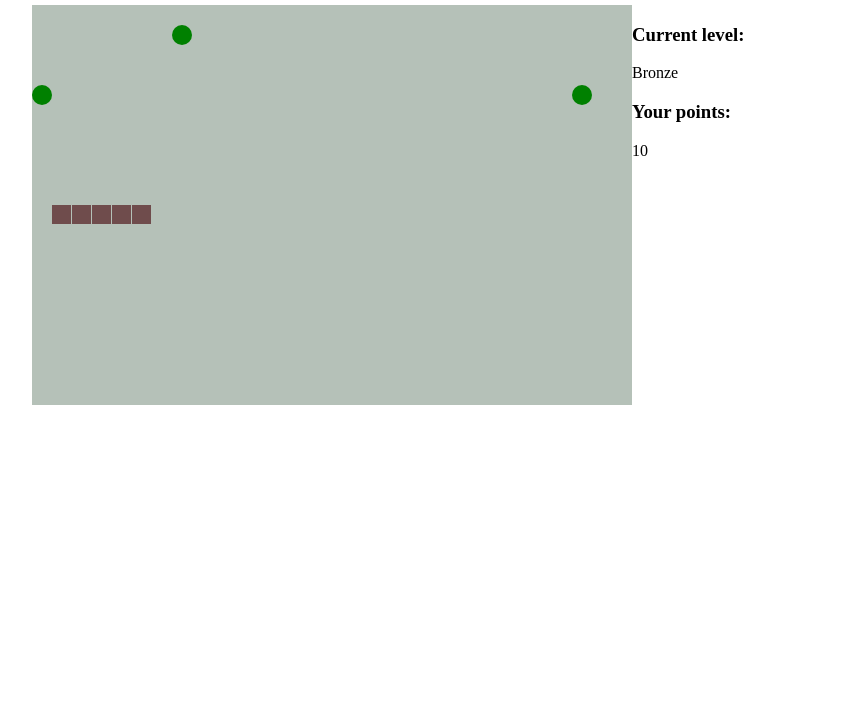
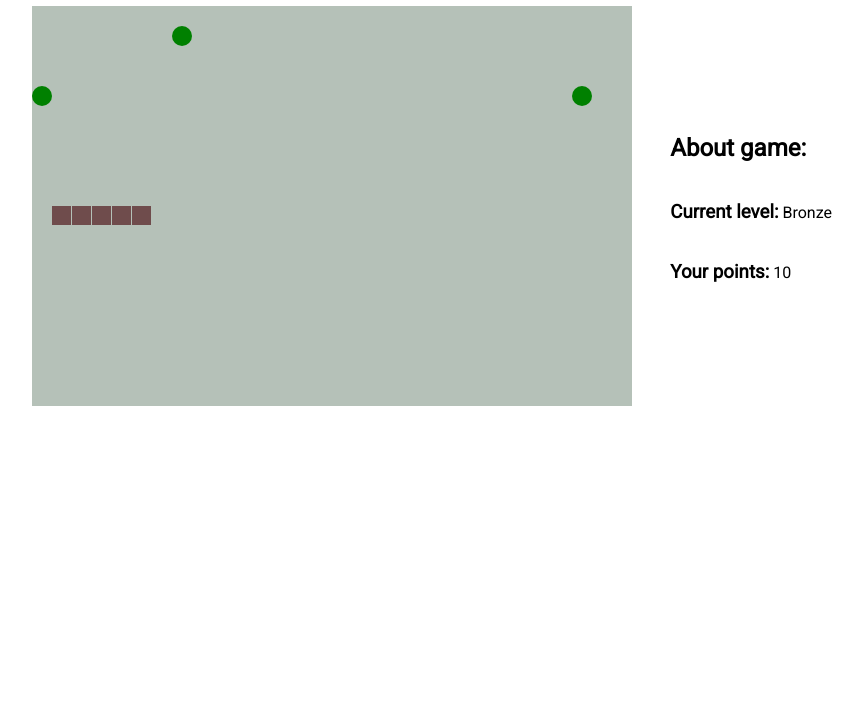
Before and after one commit to aaksionau/snake-game, a website with bundled scripts: page src/index.html in a window 1280 px wide. Shown: the part 75-800 px from the top of the page, without its empty margins (208-1071 px from the left). Built offline with nearby package versions, Linux system fonts and the light colour scheme.

Commit message:
Change styles

```diff
--- a/src/index.html
+++ b/src/index.html
@@ -6,6 +6,7 @@
     <meta http-equiv="X-UA-Compatible" content="ie=edge">
     <title>Snake game</title>
     <link rel="stylesheet" href="main.css">
+    <link href="https://fonts.googleapis.com/css?family=Roboto" rel="stylesheet">
     <script src="js/main.ts"></script>
 </head>
 <body>
@@ -17,10 +18,15 @@
     </div>
 
     <div class="game__data">
-        <h3>Current level:</h3>
-        <div id="level"></div>
-        <h3>Your points:</h3>
-        <div id="points"></div>
+        <h2>About game:</h2>
+        <div>
+            <h3>Current level:</h3>
+            <span id="level"></span>
+        </div>
+        <div>
+            <h3>Your points:</h3>
+            <span id="points"></span>
+        </div>
     </div>
 
 </div>
--- a/src/js/main.ts
+++ b/src/js/main.ts
@@ -1,5 +1,4 @@
 import { Game } from "./Game";
-import { Snake } from "./Snake";
 let game;
 window.onload = function() {
   game = new Game();
--- a/src/main.css
+++ b/src/main.css
@@ -1,10 +1,23 @@
+body {
+  font-family: "Roboto", sans-serif;
+}
+
 .container {
   margin: 0 auto;
   width: 800px;
   display: flex;
+  justify-content: space-between;
 }
 .container__title {
   color: #6f4c4c;
   font-size: 2em;
   text-align: center;
 }
+
+.game__data {
+  align-self: center;
+}
+
+h3 {
+  display: inline-block;
+}
```
Also changed, not shown: dist/index.html.
